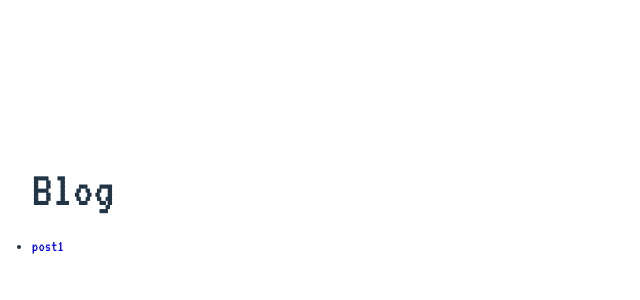
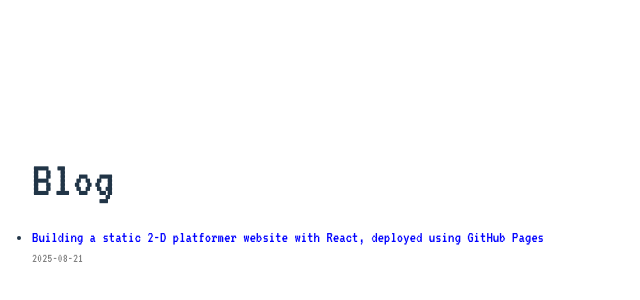
Before and after one commit to lukemuehring/lukemuehring.github.io, a React (Vite) app: page /blog in a window 1280 px wide. Shown: the part 182-482 px from the top of the page, without its empty margins (0-640 px from the left). Built offline with nearby package versions, Linux system fonts and the light colour scheme.

Commit message:
edit blog

```diff
--- a/src/components/Blog/BlogPost.tsx
+++ b/src/components/Blog/BlogPost.tsx
@@ -1,9 +1,10 @@
 import { useParams, Link } from "react-router-dom";
 import { posts } from "./posts";
+import type { Post } from "../../types/Post";
 
 export default function BlogPost() {
   const { id } = useParams();
-  const post = posts.find((p) => p.id === id);
+  const post: Post | undefined = posts.find((p) => p.id === id);
 
   if (!post) {
     return (
@@ -20,7 +21,7 @@ export default function BlogPost() {
     <div style={{ padding: "2rem" }}>
       <h1>{post.title}</h1>
       <div style={{ fontSize: "0.8rem", color: "gray" }}>{post.date}</div>
-      <div style={{ marginTop: "1rem" }}>
+      <div style={{ marginTop: "1rem", color: "pink" }}>
         <PostContent />
       </div>
       <Link to="/blog" style={{ display: "block", marginTop: "2rem" }}>
--- a/src/components/Blog/posts/index.ts
+++ b/src/components/Blog/posts/index.ts
@@ -4,7 +4,11 @@ const modules = import.meta.glob("./*.mdx", { eager: true });
 export const posts: Post[] = Object.entries(modules).map(([path, mod]) => {
   const Component = (mod as any).default;
 
-  const id = path.replace("./", "").replace(".mdx", "");
+  // Automatically derive the id from the filename
+  // Remove "./" prefix and ".mdx" extension
+  const id = path.replace(/^.\//, "").replace(/\.mdx$/, "");
+
+  // Access exported variables from the MDX module
   const title = (mod as any).title ?? id;
   const date = (mod as any).date ?? "";
 
--- a/src/components/Blog/posts/post1.mdx
+++ b/src/components/Blog/posts/post1.mdx
@@ -1,11 +1,7 @@
----
-id: post1
-title: building a static 2-d platformer website with react, deployed using github pages
-date: 2025-08-21
----
+export const date = "2025-08-21";
+export const title =
+  "Building a static 2-D platformer website with React, deployed using GitHub Pages";
 
-# Getting Started with My Blog
+gitub pages only serves static html css js.
 
-This is the first post in my new blog! 🎉
-
-I’ll be writing about **React**, climbing, and other adventures.
+how you produce those files locally doesn’t matter in the final deploy, so you can leverage React to build the website and use npm packages to get build tools like typescript!
```
